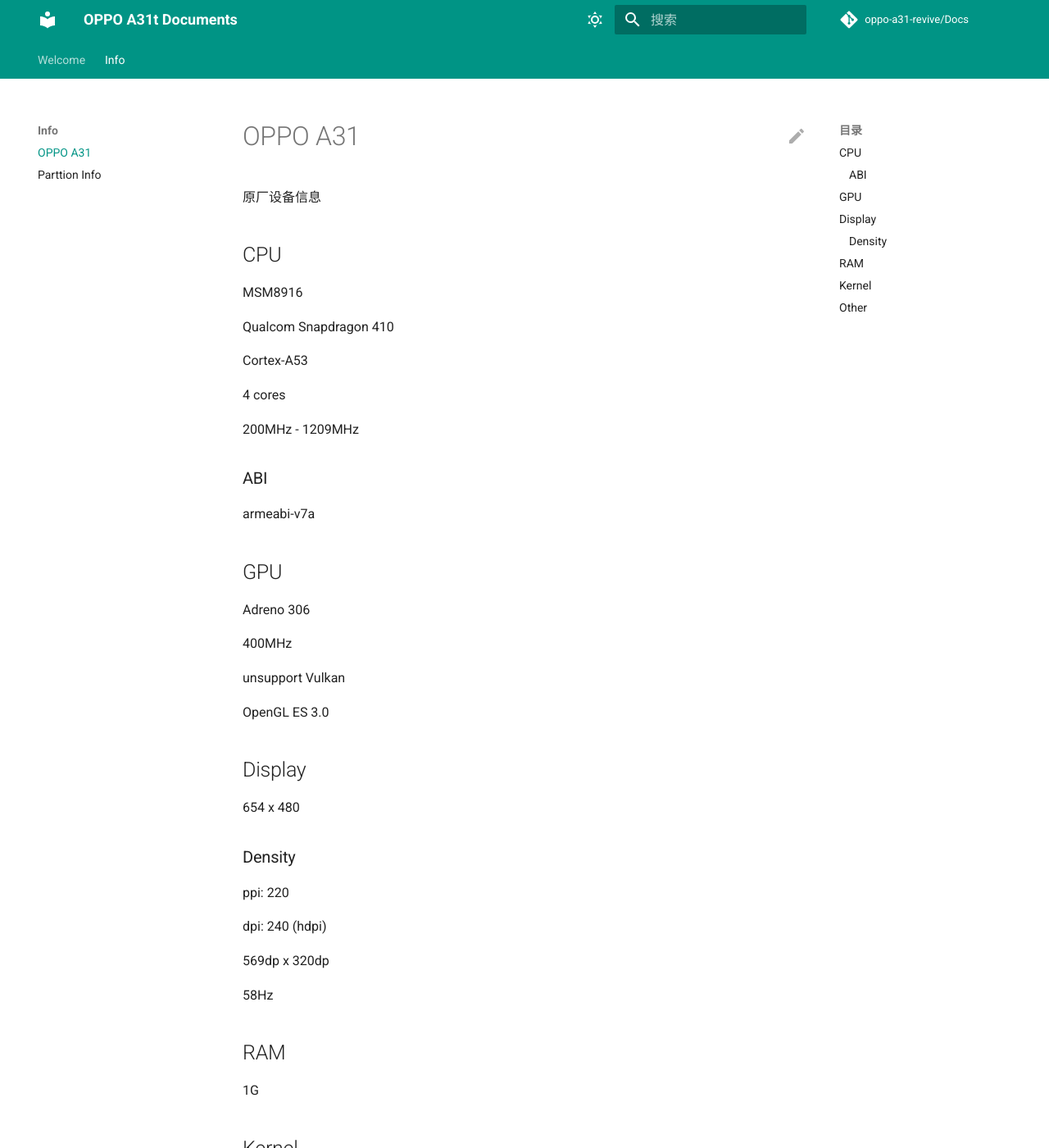
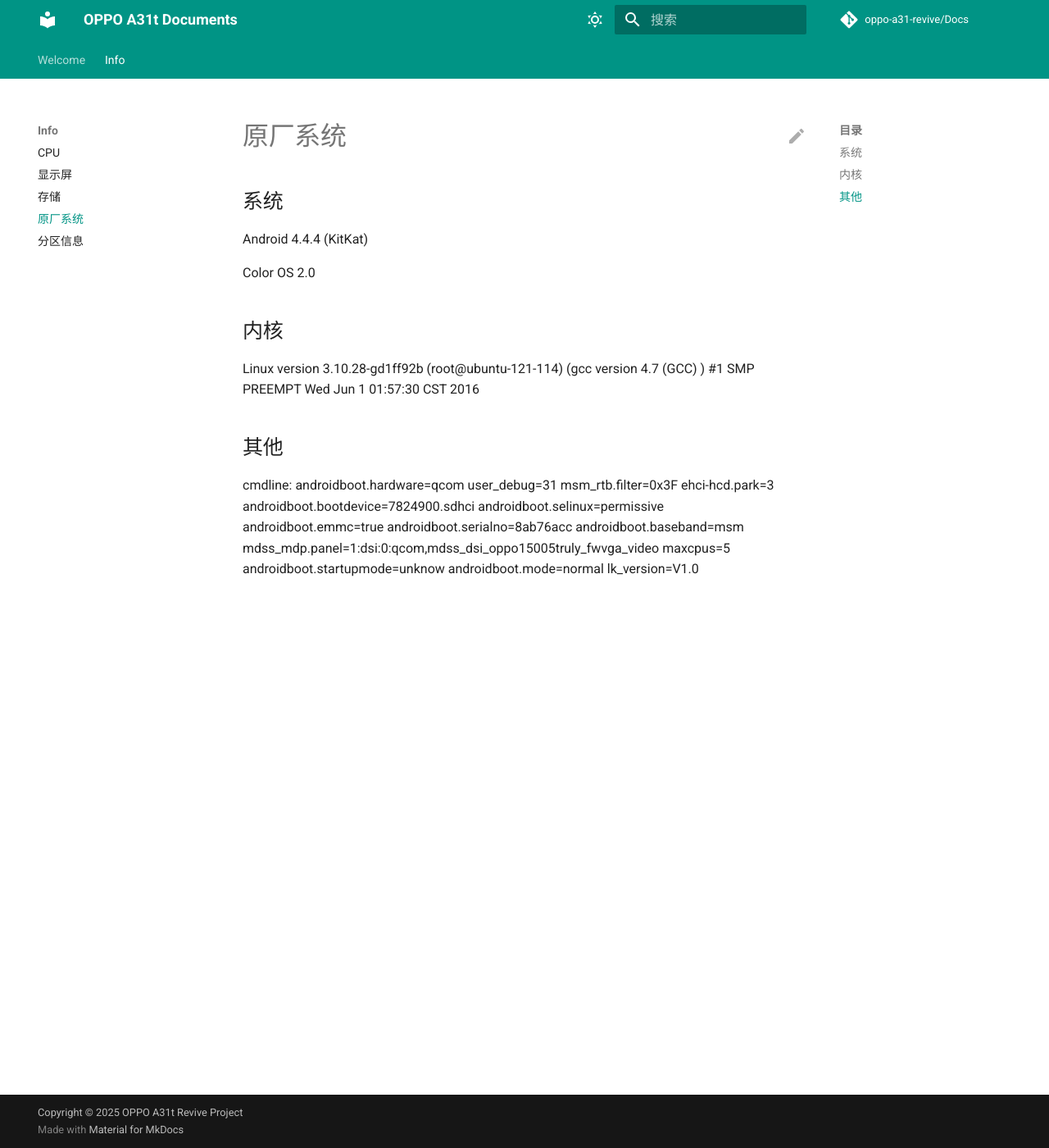
Before and after one commit to oppo-a31-revive/Docs, an MkDocs documentation site: the page built from docs/info/origin.md, in a window 1280 px wide and 1400 px high. Shown: the whole window at 82% size. Built offline with MkDocs 1.6.1 and Material for MkDocs 9.7.7, drawn with Linux system fonts in a browser that asks for light colours; comment, search, counter and statistics services are not loaded.

Commit message:
U | update

```diff
--- a/docs/info/info.md
+++ b/docs/info/origin.md
@@ -1,57 +1,15 @@
-# OPPO A31
+# 原厂系统
 
-原厂设备信息
+## 系统
 
-## CPU
+Android 4.4.4 (KitKat)
 
-MSM8916
+Color OS 2.0
 
-Qualcom Snapdragon 410
-
-Cortex-A53
-
-4 cores
-
-200MHz - 1209MHz
-
-### ABI
-
-armeabi-v7a
-
-## GPU
-
-Adreno 306
-
-400MHz
-
-unsupport Vulkan
-
-OpenGL ES 3.0
-
-## Display
-
-654 x 480
-
-### Density
-
-ppi: 220
-
-dpi: 240 (hdpi)
-
-569dp x 320dp
-
-58Hz
-
-## RAM
-
-1G
-
-## Kernel
+## 内核
 
 Linux version 3.10.28-gd1ff92b (root@ubuntu-121-114) (gcc version 4.7 (GCC) ) #1 SMP PREEMPT Wed Jun 1 01:57:30 CST 2016
 
-## Other
-
-QCDT: true
+## 其他
 
 cmdline: androidboot.hardware=qcom user_debug=31 msm_rtb.filter=0x3F ehci-hcd.park=3 androidboot.bootdevice=7824900.sdhci androidboot.selinux=permissive androidboot.emmc=true androidboot.serialno=8ab76acc androidboot.baseband=msm mdss_mdp.panel=1:dsi:0:qcom,mdss_dsi_oppo15005truly_fwvga_video maxcpus=5 androidboot.startupmode=unknow androidboot.mode=normal lk_version=V1.0
--- a/docs/info/parttion_info.md
+++ b/docs/info/parttion_info.md
@@ -1,4 +1,4 @@
-# Parttion Info
+# 分区信息
 
 | 显示名称 | 实际分区 | 用处 |
 DDR -> /dev/block/mmcblk0p22
```
Also changed, not shown: docs/info/cpu.md (added, +27 -0 lines), docs/info/display.md (added, +7 -0 lines), docs/info/memory.md (added, +13 -0 lines).
